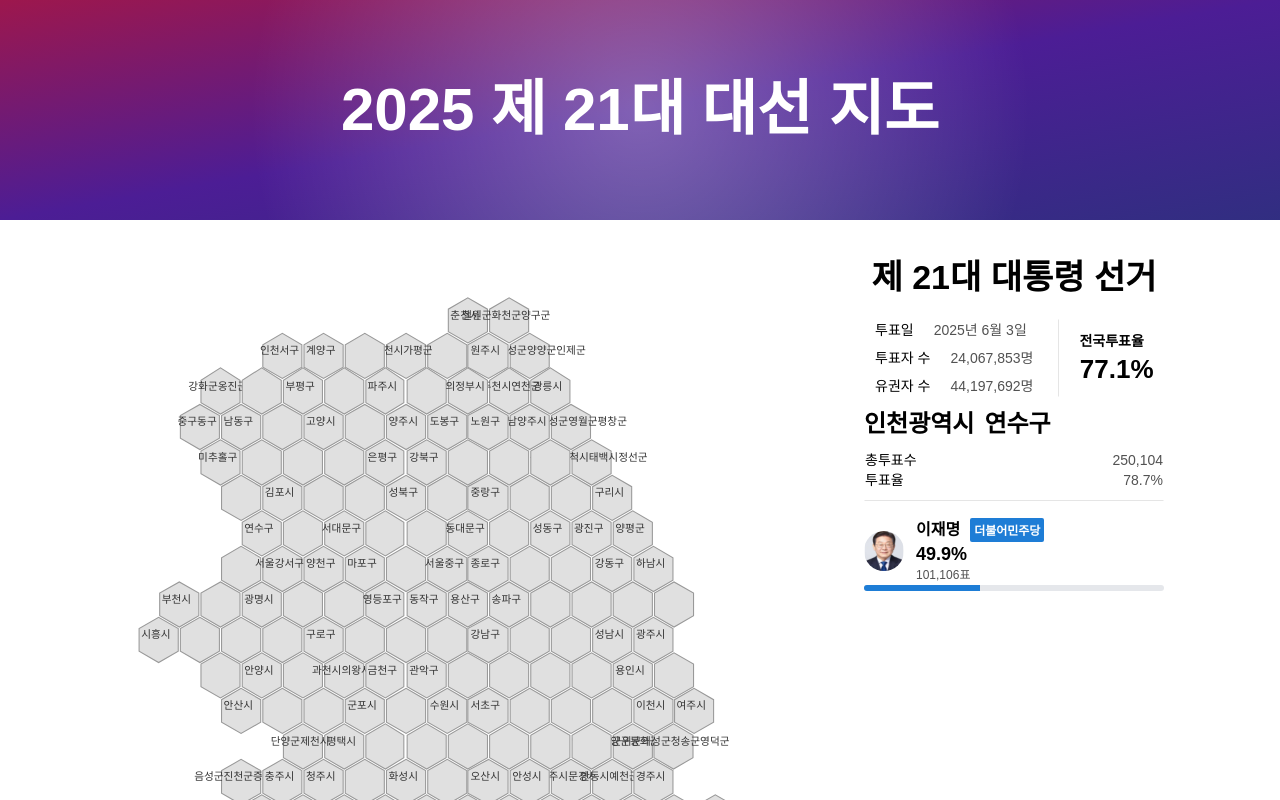
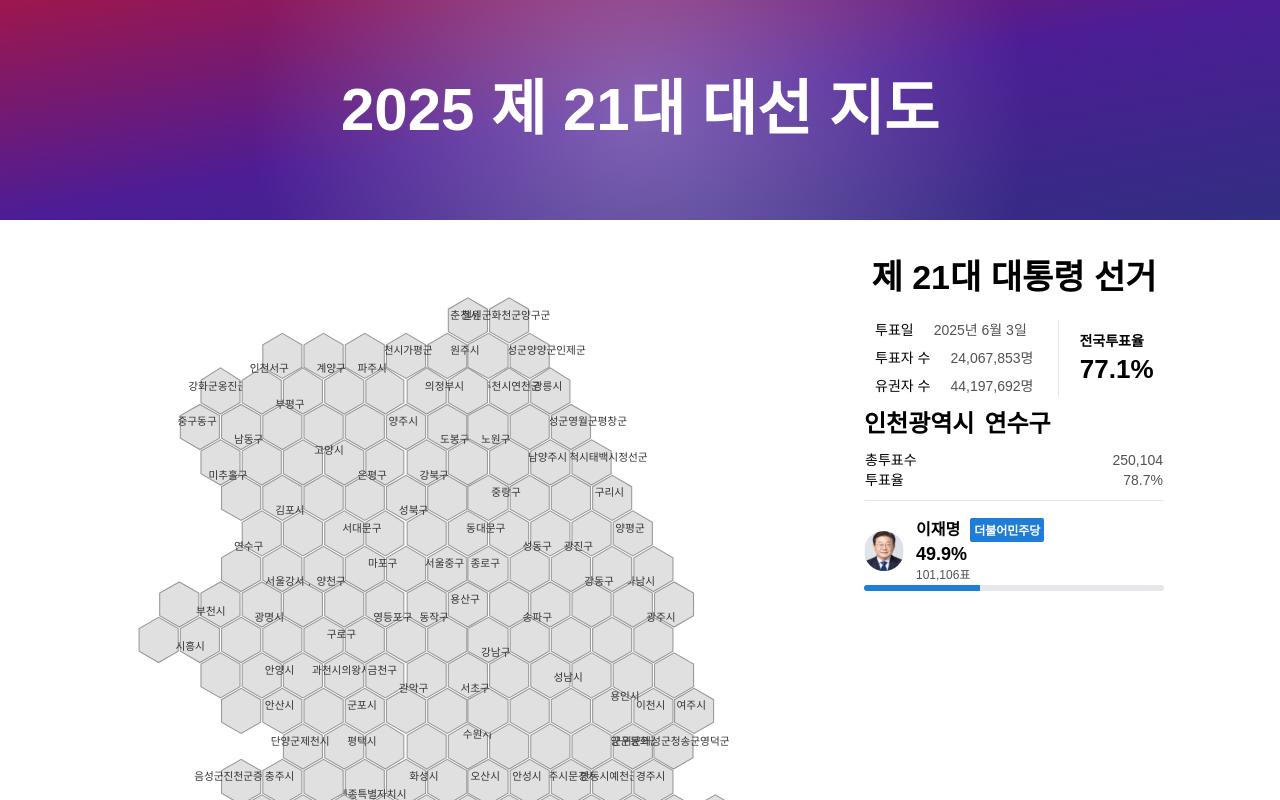
Before and after one commit to DevONew/vote2025, a Next.js app: page / in a window 1280 px wide. Shown: the top 800 px of the page. Built offline with nearby package versions, Linux system fonts and the light colour scheme.

Commit message:
좌표 위치 수정

```diff
--- a/src/app/components/catogram/CatogramRegion.tsx
+++ b/src/app/components/catogram/CatogramRegion.tsx
@@ -13,6 +13,17 @@ function getCentroid(pointsStr: string){
     return {centerX, centerY};
 }
 
+
+function getCentroidForRegion(polygons: string[]) {
+  const centers = polygons.map(getCentroid);
+  const total = centers.length;
+
+  const centerX = centers.reduce((sum, c) => sum + c.centerX, 0) / total;
+  const centerY = centers.reduce((sum, c) => sum + c.centerY, 0) / total;
+
+  return { centerX, centerY };
+}
+
 const CartogramRegion = () => {
   return (
     <svg
@@ -21,7 +32,7 @@ const CartogramRegion = () => {
       className="w-full h-auto"
     >
       {regions.map((region) => {
-        const { centerX, centerY } = getCentroid(region.polygons[0]);
+        const { centerX, centerY } = getCentroidForRegion(region.polygons);
 
         return (
           <g key={region.id} id={region.id}>
```
